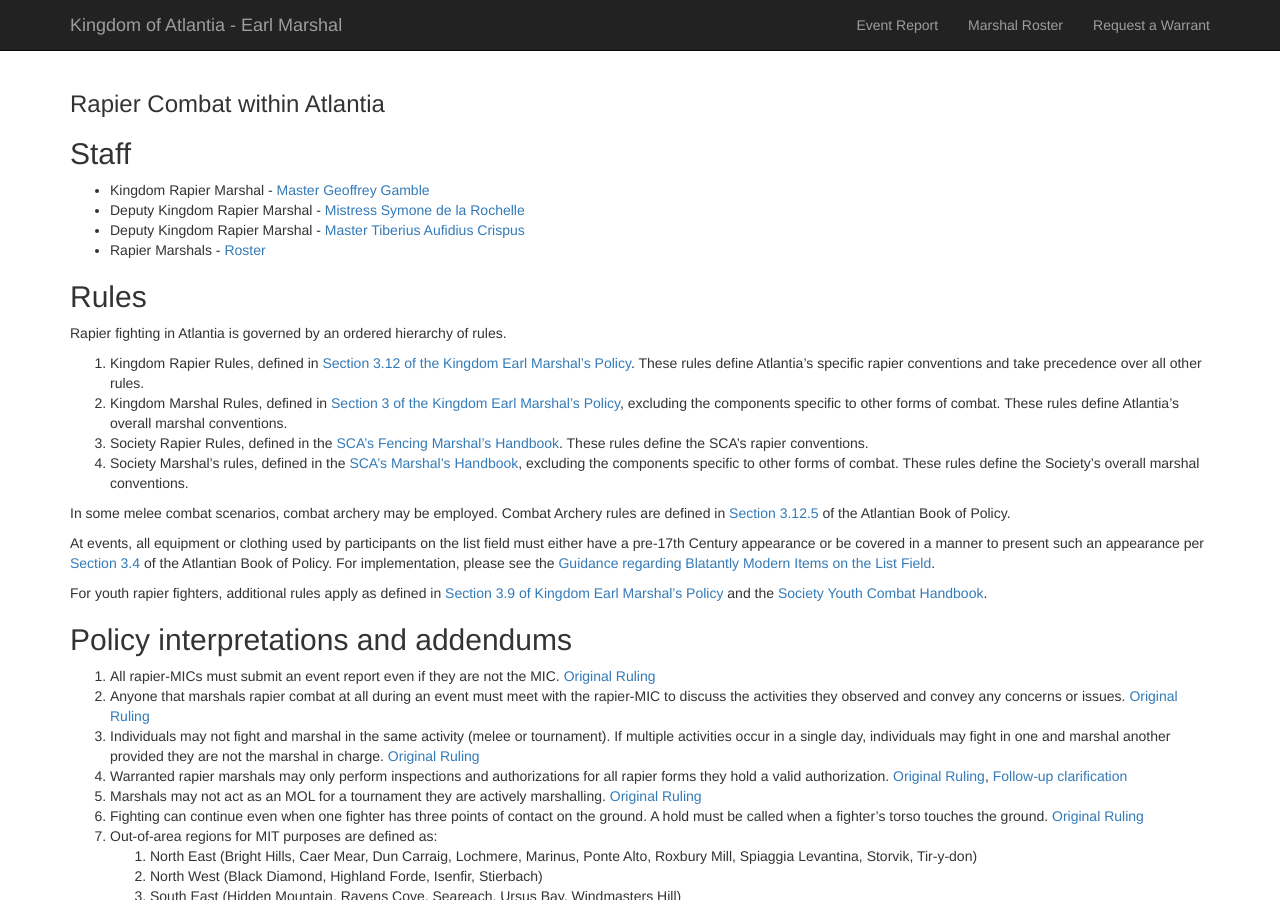
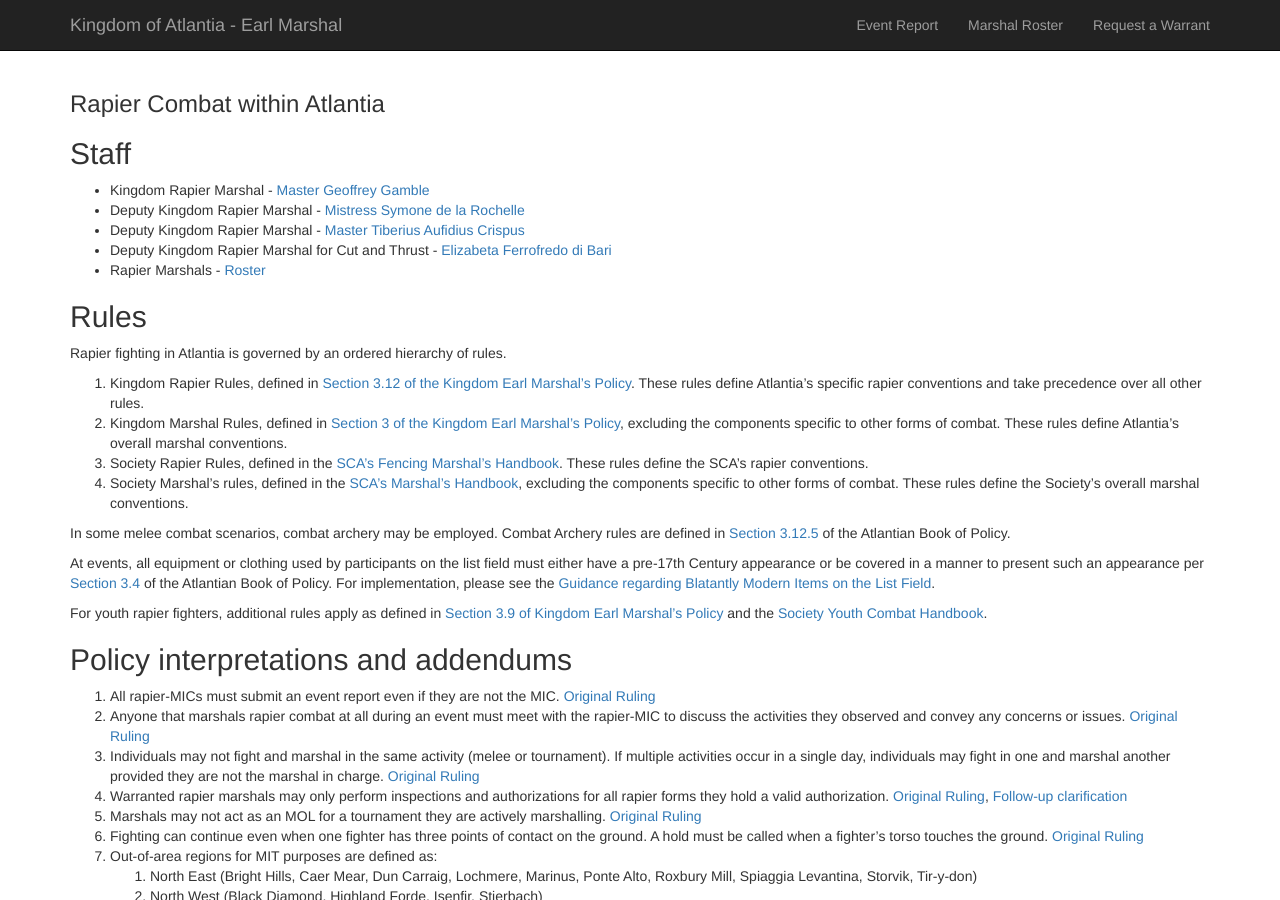
Before and after one commit to academie-de-espee/earl-marshal, a Jekyll site: the page built from rapier.md, in a window 1280 px wide and 900 px high. Built offline with Jekyll 4.4.1, drawn with Linux system fonts in a browser that asks for light colours.

Commit message:
include C&T deputy

```diff
--- a/rapier.md
+++ b/rapier.md
@@ -8,6 +8,7 @@ layout: default
 * Kingdom Rapier Marshal - [Master Geoffrey Gamble](https://warrant.atlantia.sca.org/user/36)
 * Deputy Kingdom Rapier Marshal - [Mistress Symone de la Rochelle](https://warrant.atlantia.sca.org/user/903)
 * Deputy Kingdom Rapier Marshal - [Master Tiberius Aufidius Crispus](https://warrant.atlantia.sca.org/user/1545)
+* Deputy Kingdom Rapier Marshal for Cut and Thrust - [Elizabeta Ferrofredo di Bari](https://warrant.atlantia.sca.org/user/1685)
 * Rapier Marshals - [Roster](https://warrant.atlantia.sca.org/warrants/type/14)
 
 ## Rules
```
